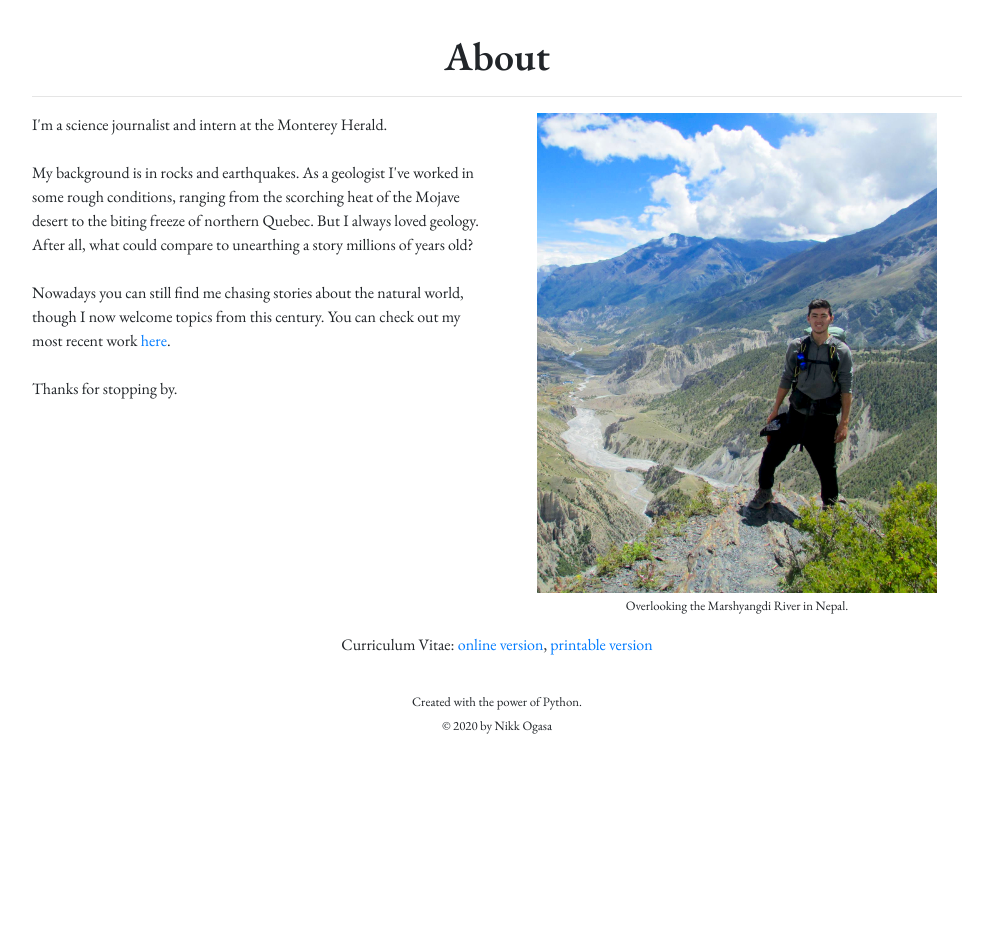
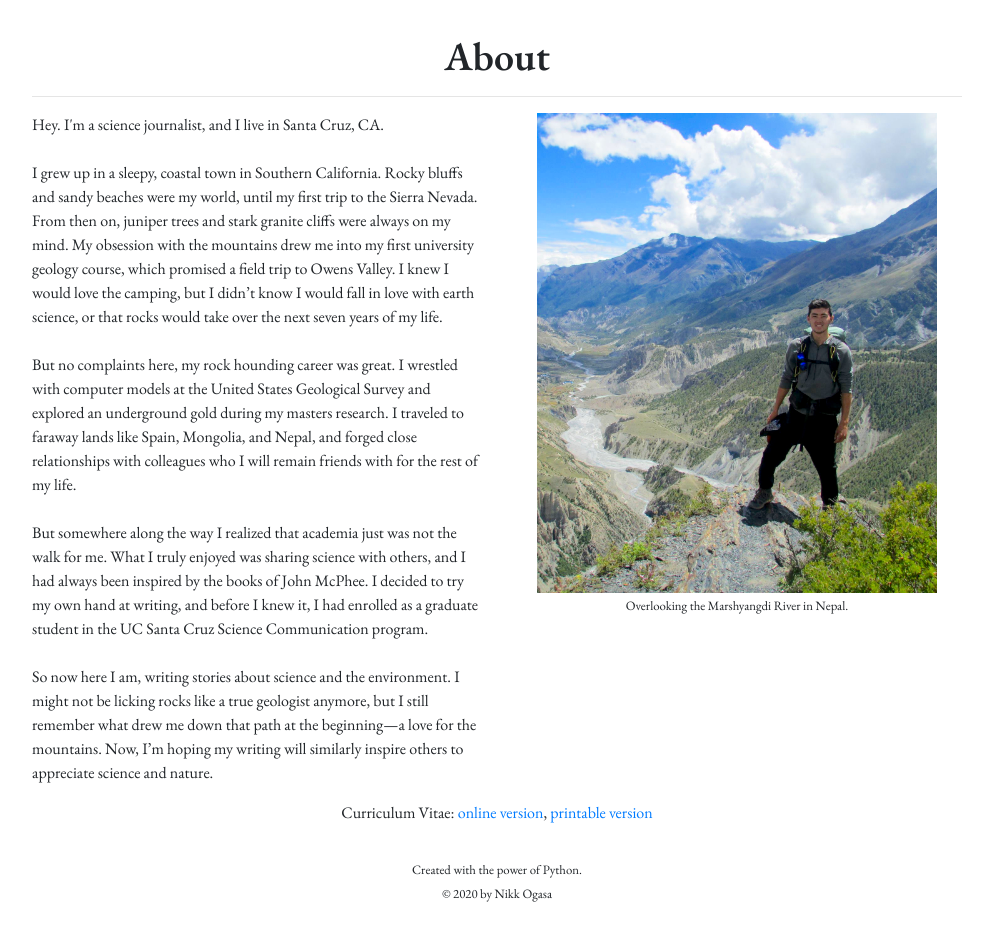
Before and after one commit to ntogasa/personal_website, a Django app: page /about/ in a window 1280 px wide. Shown: the part 80-1017 px from the top of the page, without its empty margins (143-1136 px from the left). Before the commit the page ends 814 px from the top, so only its background shows below. Run offline with Django 3.2, Linux system fonts and the light colour scheme; parts of the project's set-up code (start-up, migrations or seed data) failed here and were passed over; some libraries are stand-ins or nearby versions.

Commit message:
Edit about

```diff
--- a/templates/about.html
+++ b/templates/about.html
@@ -16,17 +16,25 @@
         <div class="col-12 col-sm-11 col-md-9 justify-content-center container-fluid">
             <div class="row justify-content-center">
                 <div class="col-12 col-sm-6">
-                    I'm a science journalist and intern at the Monterey Herald.
+                    Hey. I'm a science journalist, and I live in Santa Cruz, CA.
                     <br><br>
-                    My background is in rocks and earthquakes. As a geologist I've worked in some rough conditions,
-                    ranging from the scorching heat of the Mojave desert to the biting freeze of northern Quebec. But
-                    I always loved geology. After all, what could compare to unearthing a story millions of years old?
+                    I grew up in a sleepy, coastal town in Southern California.
+                    Rocky bluffs and sandy beaches were my world, until my first trip to the Sierra Nevada.
+                    From then on, juniper trees and stark granite cliffs were always on my mind.
+                    My obsession with the mountains drew me into my first university geology course, which promised a field trip to Owens Valley.
+                    I knew I would love the camping, but I didn’t know I would fall in love with earth science, or that rocks would take over the next seven years of my life.
                     <br><br>
-                    Nowadays you can still find me chasing stories about the natural world, though I now welcome
-                    topics from this century. You can check out my most recent work
-                    <a href="{% url 'writing' %}"> here</a>.
+                    But no complaints here, my rock hounding career was great.
+                    I wrestled with computer models at the United States Geological Survey and explored an underground gold during my masters research.
+                    I traveled to faraway lands like Spain, Mongolia, and Nepal, and forged close relationships with colleagues who I will remain friends with for the rest of my life.
                     <br><br>
-                    Thanks for stopping by.
+                    But somewhere along the way I realized that academia just was not the walk for me.
+                    What I truly enjoyed was sharing science with others, and I had always been inspired by the books of John McPhee.
+                    I decided to try my own hand at writing, and before I knew it, I had enrolled as a graduate student in the UC Santa Cruz Science Communication program.
+                    <br><br>
+                    So now here I am, writing stories about science and the environment.
+                    I might not be licking rocks like a true geologist anymore, but I still remember what drew me down that path at the beginning—a love for the mountains.
+                    Now, I’m hoping my writing will similarly inspire others to appreciate science and nature.
                 </div>
                 <div class="col-12 col-sm-6 text-center">
                     <img class="img-fluid about-photo" alt="Science writer Nikk Ogasa on a mountain." src="{% static 'images/nikk_ogasa_mountain.jpg' %}">
```
